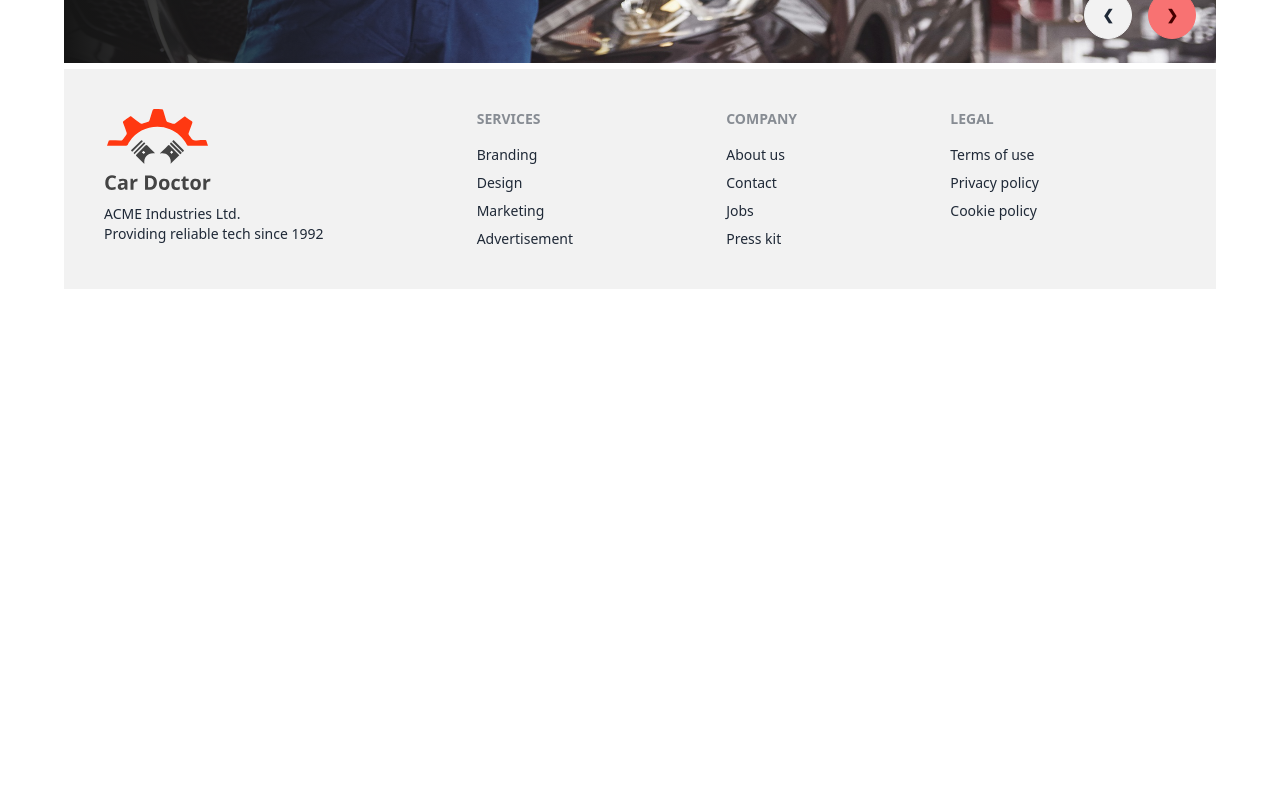
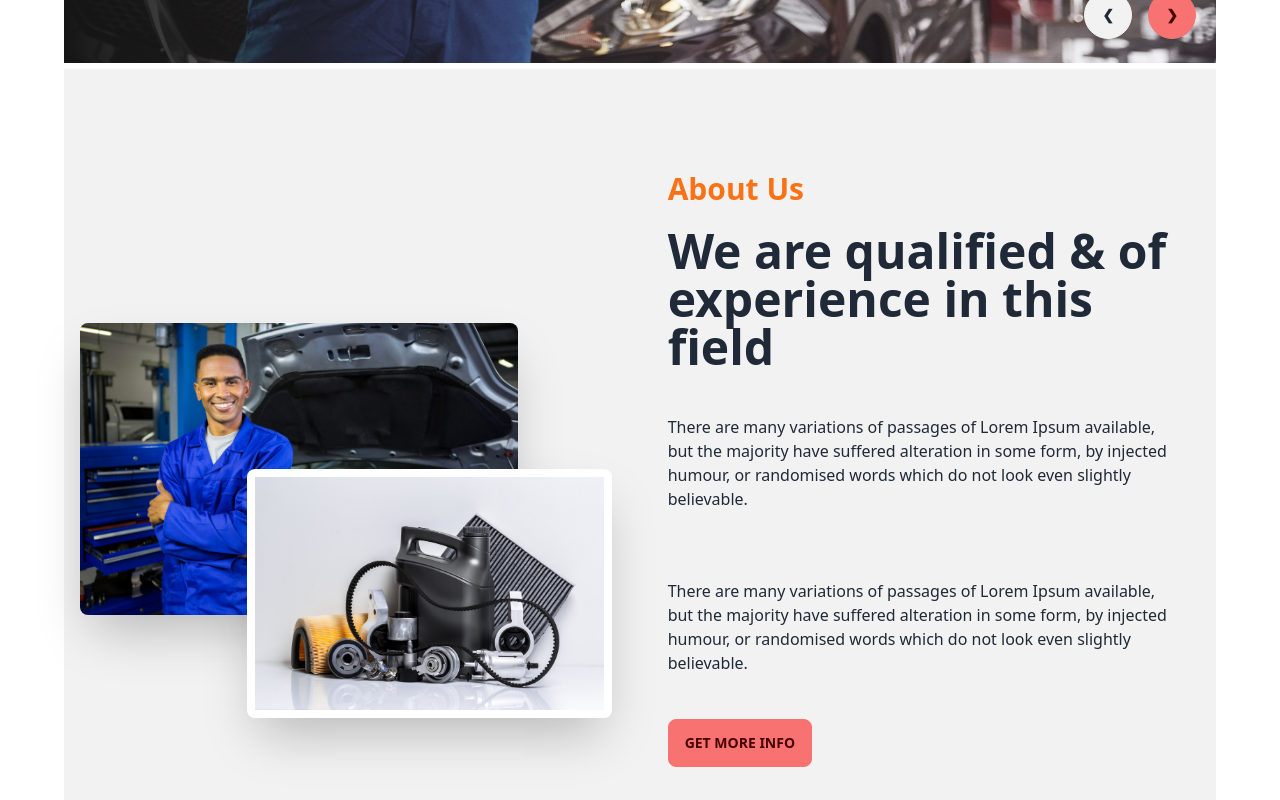
Before and after one commit to jobaer6768/car-doctors-client, a React (Vite) app: page / in a window 1280 px wide. Shown: the part 640-1440 px from the top of the page. Before the commit the page ends 929 px from the top, so only its background shows below. Built offline with nearby package versions, Linux system fonts and the light colour scheme.

Commit message:
updated about section

```diff
--- /dev/null
+++ b/src/pages/Home/About.jsx
@@ -0,0 +1,24 @@
+import person from '../../assets/images/about_us/person.jpg';
+import parts from '../../assets/images/about_us/parts.jpg';
+
+const About = () => {
+    return (
+        <div className="hero min-h-screen bg-base-200">
+            <div className="hero-content flex-col lg:flex-row gap-6">
+                <div className='lg:w-1/2 relative'>
+                    <img src={person} className="w-4/5 rounded-lg shadow-2xl" />
+                    <img src={parts} className="w-2/3 absolute right-4 top-1/2 rounded-lg border-8 border-white shadow-2xl" />
+                </div>
+                <div className='lg:w-1/2 space-y-5 p-4'>
+                    <h3 className='text-3xl text-orange-500 font-bold'>About Us</h3>
+                    <h1 className="text-5xl font-bold">We are qualified & of experience in this field</h1>
+                    <p className="py-6">There are many variations of passages of Lorem Ipsum available, but the majority have suffered alteration in some form, by injected humour, or randomised words which do not look even slightly believable. </p>
+                    <p className="py-6">There are many variations of passages of Lorem Ipsum available, but the majority have suffered alteration in some form, by injected humour, or randomised words which do not look even slightly believable. </p>
+                    <button className="btn btn-error">Get More Info</button>
+                </div>
+            </div>
+        </div>
+    );
+};
+
+export default About;
--- a/src/pages/Home/Home.jsx
+++ b/src/pages/Home/Home.jsx
@@ -1,3 +1,4 @@
+import About from "./About";
 import Banner from "./Banner";
 
 
@@ -5,6 +6,7 @@
     return (
         <div>
             <Banner></Banner>
+            <About></About>
         </div>
     );
 };
```
